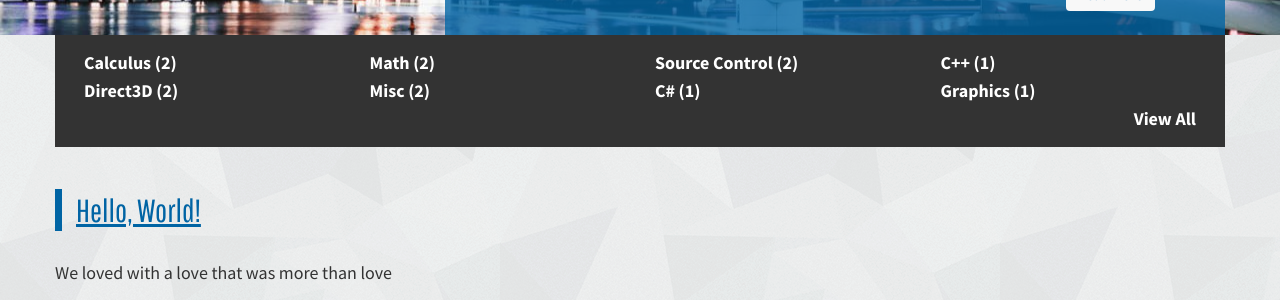
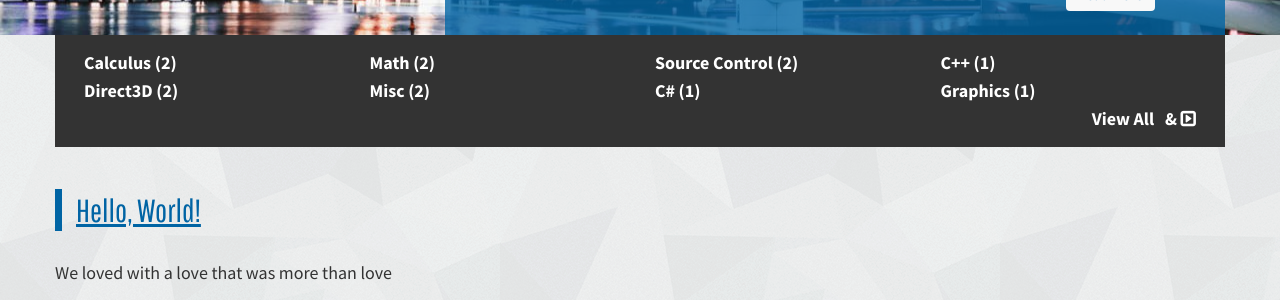
Before and after one commit to aarondgordon/aarondgordon.github.io, a Jekyll site: the page built from index.md, in a window 1280 px wide. Shown: the part 539-839 px from the top of the page. Built offline with Jekyll 4.4.1, drawn with Linux system fonts in a browser that asks for light colours; nearby versions of some CDN libraries; comment, search, counter and statistics services are not loaded.

Commit message:
Added right arrow to view all

```diff
--- a/_layouts/home.html
+++ b/_layouts/home.html
@@ -62,7 +62,7 @@ layout: default
       </div>
       <div class="row">
         <div class="col-sm-12">
-          <a href="/tags/" class="all-tags">View All</a>
+          <a href="/tags/" class="all-tags">View All &nbsp; & <i class="fa fa-toggle-right"></i></i></a>
         </div>
       </div>
     </div>
```
